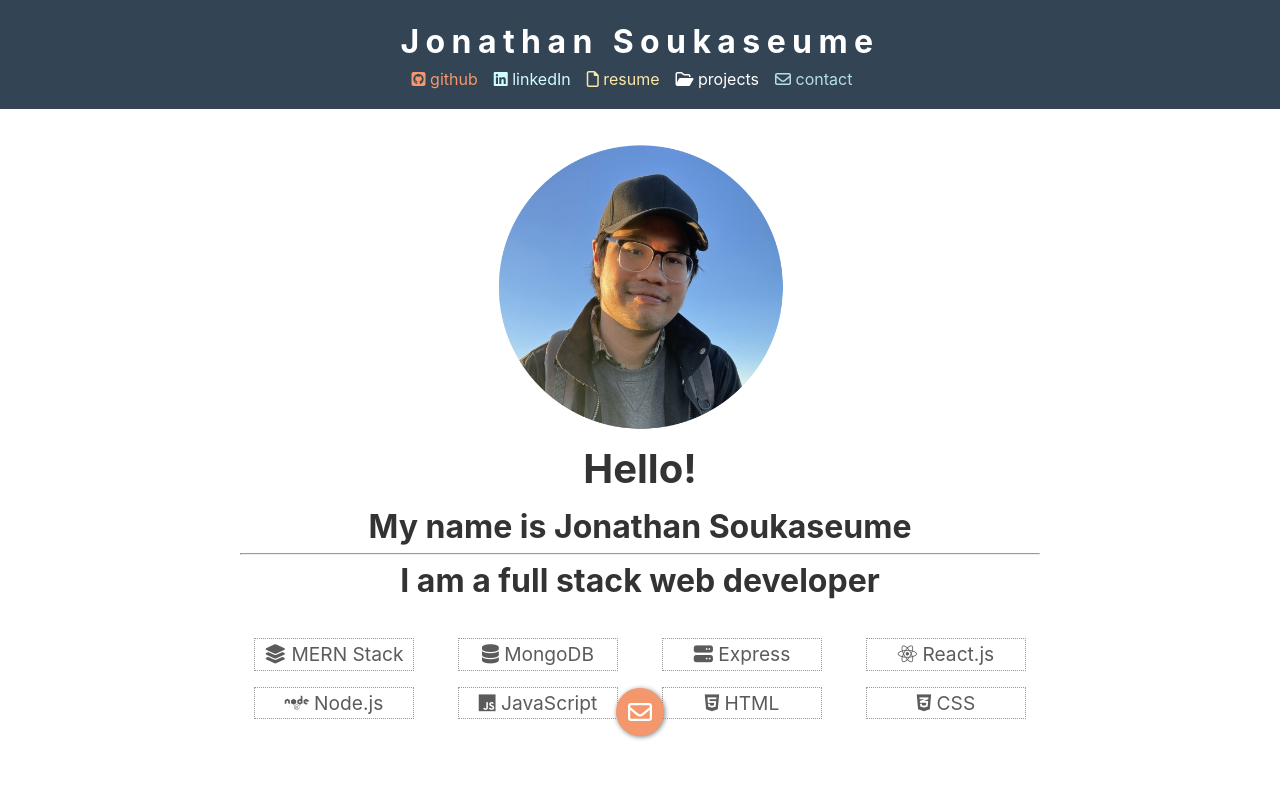
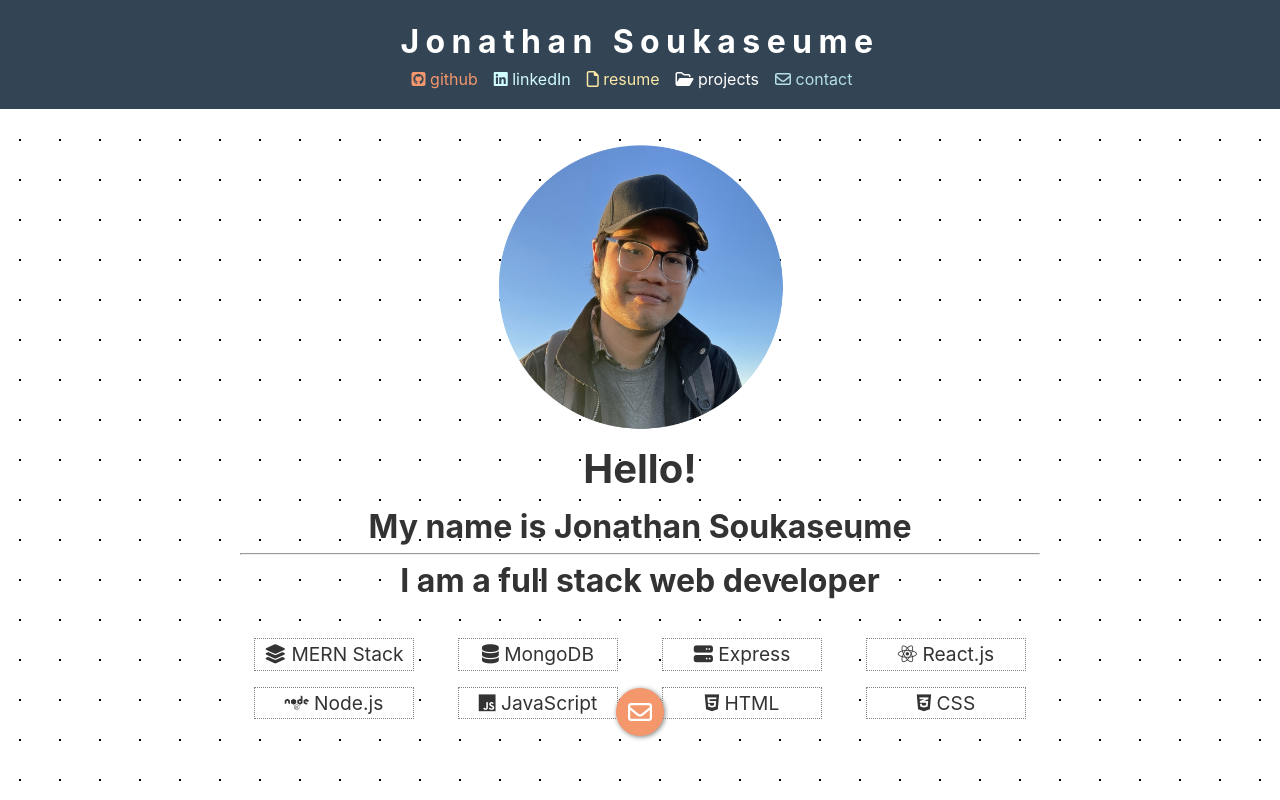
Before and after one commit to jsoomie/mern-profile, a React (Create React App) app in the folder client/: page / in a window 1280 px wide. Built offline with nearby package versions, Linux system fonts and the light colour scheme.

Commit message:
added background styles of dots and changed the li of programs to have a background of white

```diff
--- a/client/src/components/ProgramList/ProgramList.css
+++ b/client/src/components/ProgramList/ProgramList.css
@@ -1,13 +1,13 @@
 .program-list-container {
   width: 800px;
   font-size: 1.2rem;
-  opacity: 0.8;
 }
 
 .program-list-container li {
   border: 1px dotted gray;
   width: 10rem;
   margin: 0 auto;
+  background-color: #fff;
 }
 
 .program-list-container a {
--- a/client/src/index.css
+++ b/client/src/index.css
@@ -22,6 +22,8 @@ body {
   line-height: 1.6;
   background-color: #fff;
   color: #333;
+  background-size: 40px 40px;
+  background-image: radial-gradient(circle, #000000 1px, rgba(0, 0, 0, 0) 1px);
 }
 
 a {
```
